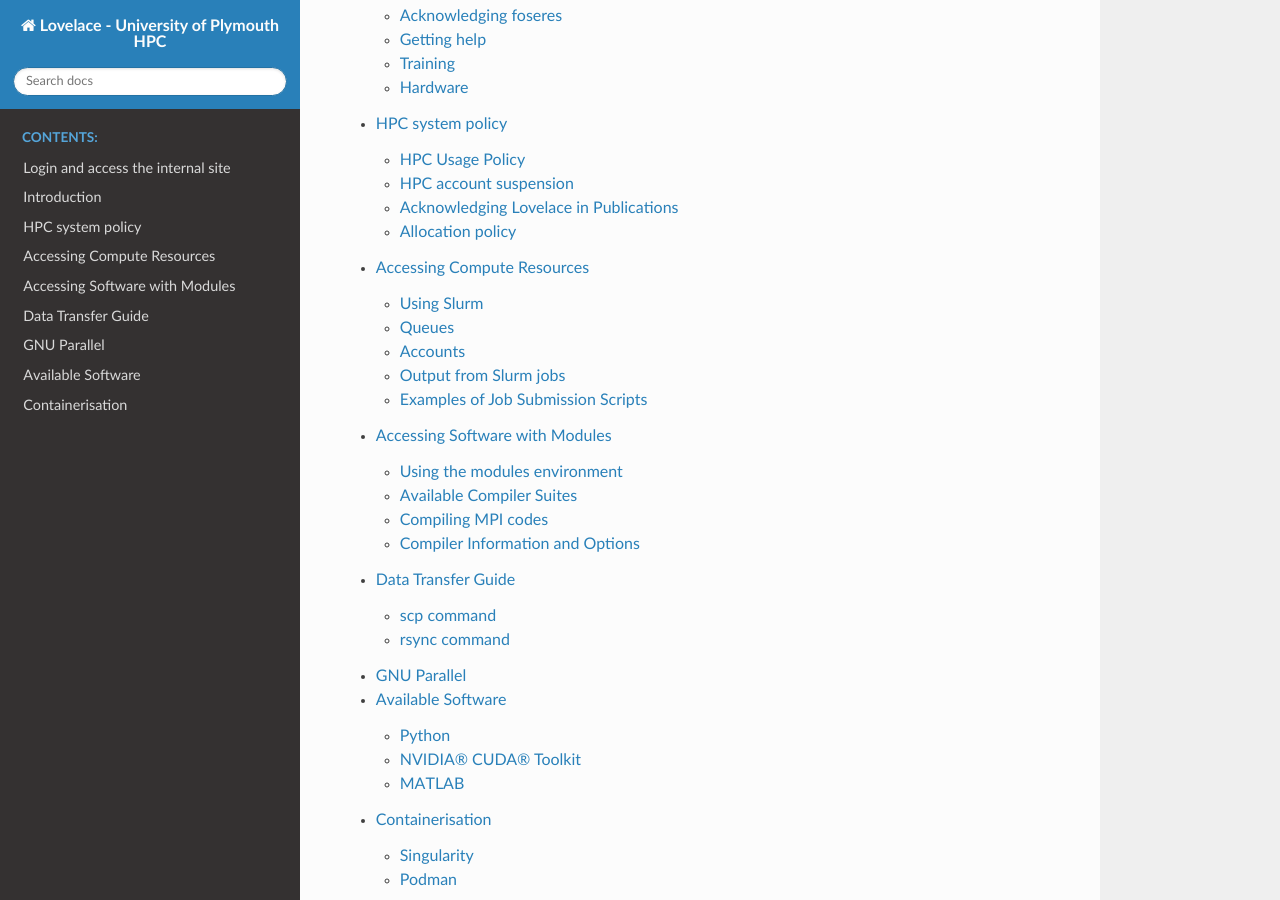
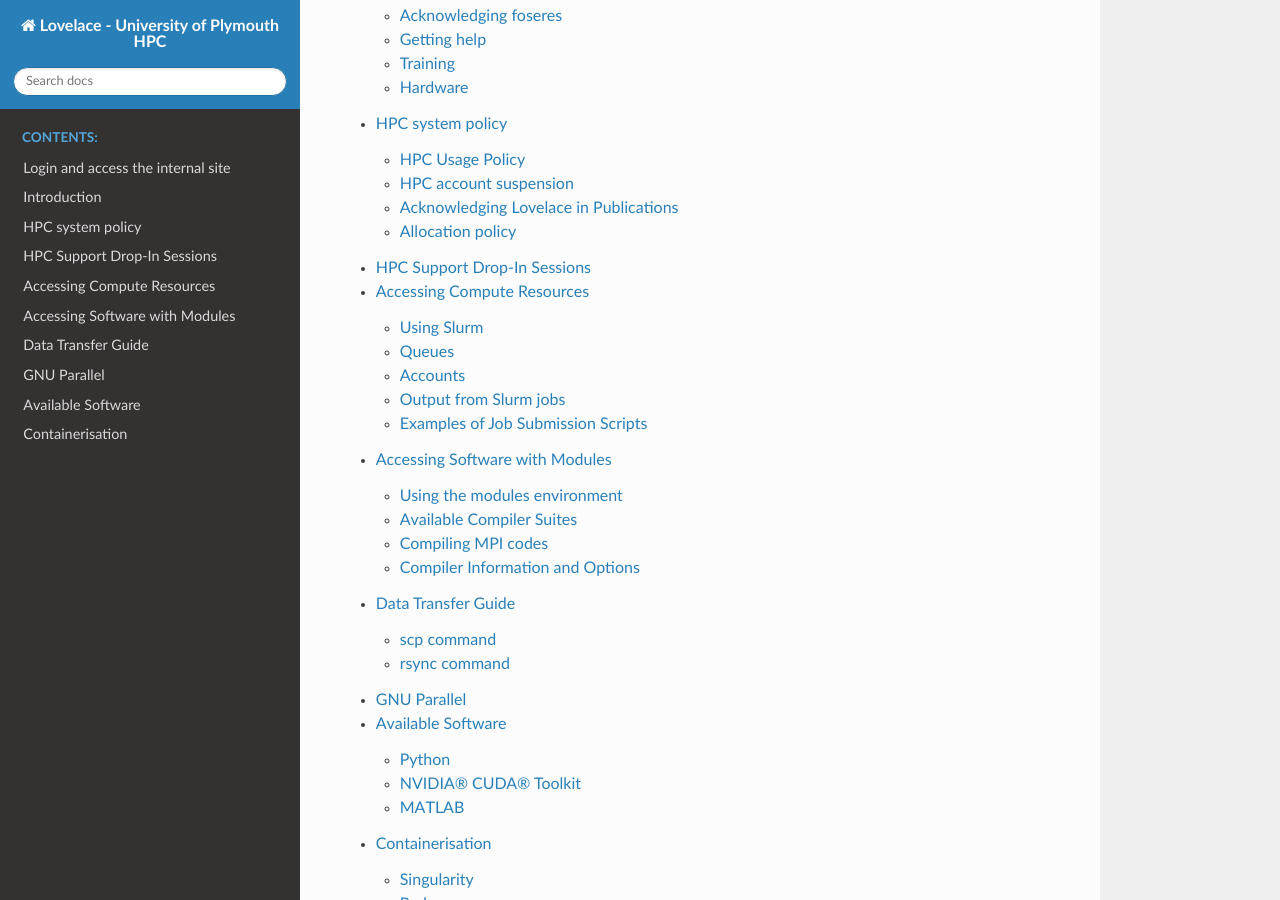
Before and after one commit to AbhinavPraveen/UoP-HPC-Docs, a Sphinx documentation site: the page built from source/index.rst, in a window 1280 px wide and 900 px high, scrolled down 485 px. Built offline with Sphinx 7.4.7 and the Read the Docs theme 3.1.0, drawn with Linux system fonts in a browser that asks for light colours; some of the changed lines change nothing that is shown.

Commit message:
Add dropin session details

```diff
--- a/source/index.rst
+++ b/source/index.rst
@@ -18,6 +18,7 @@
    Login and access the internal site <https://docs.lovelace.plymouth.ac.uk/private/>
    user-guide/introduction
    user-guide/policy
+   user-guide/dropin
    user-guide/resources
    user-guide/modules
    user-guide/transfer
--- /dev/null
+++ b/source/user-guide/dropin.rst
@@ -0,0 +1,14 @@
+.. include:: ../siteinclude.rst
+
+HPC Support Drop-In Sessions
+============================
+
+The HPC Admin team hosts periodic drop in sessions for general support on using the Lovelace HPC Cluster.
+
+Upcoming sessions are on:
+
+* Monday 24th March - 9:15 to 10:00 - Room TBD.
+* Tuesday 1st April - 11:00 to 12:00 - Room TBD.
+* Monday 7th April - 14:00 to 15:00 - Room TBD.
+* Thursday 24th April - 11:00 to 12:00 - Room TBD.
+* Friday 2nd May - 11:00 to 12:00 - Room TBD.
--- a/source/user-guide/introduction.rst
+++ b/source/user-guide/introduction.rst
@@ -27,6 +27,8 @@
 
 If you need any assistance in using foseres, please send a support requests to HPC Support at `hpcsupport@plymouth.ac.uk <mailto:hpcsupport@plymouth.ac.uk>`_, and our team will try to help you as soon as possible. In your Email, please share as much detail as possible about your query.
 
+.. note::
+   Drop-in HPC Support sessions are periodically held. See :doc:`/user-guide/dropin` for details.
 
 Training
 -------------
```
